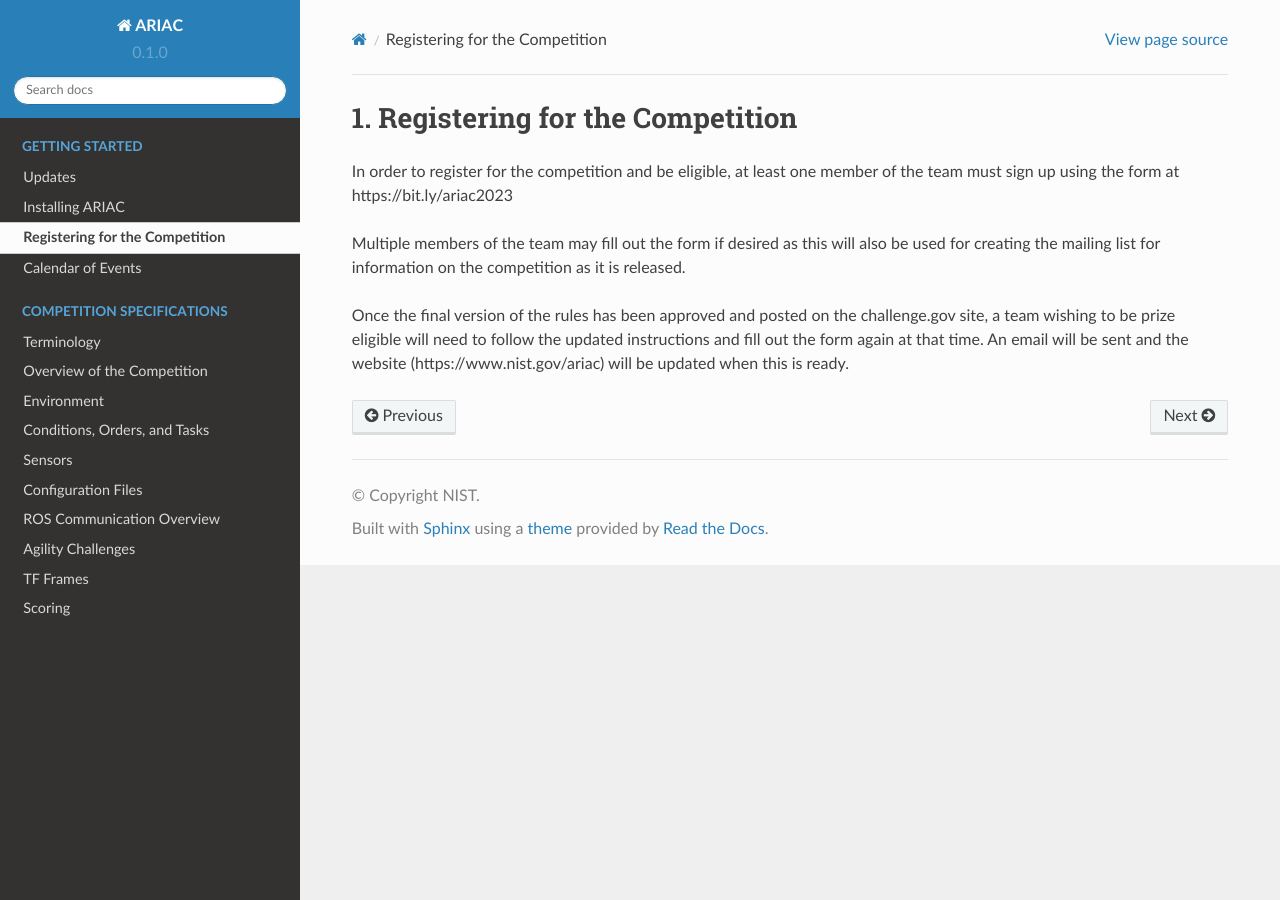
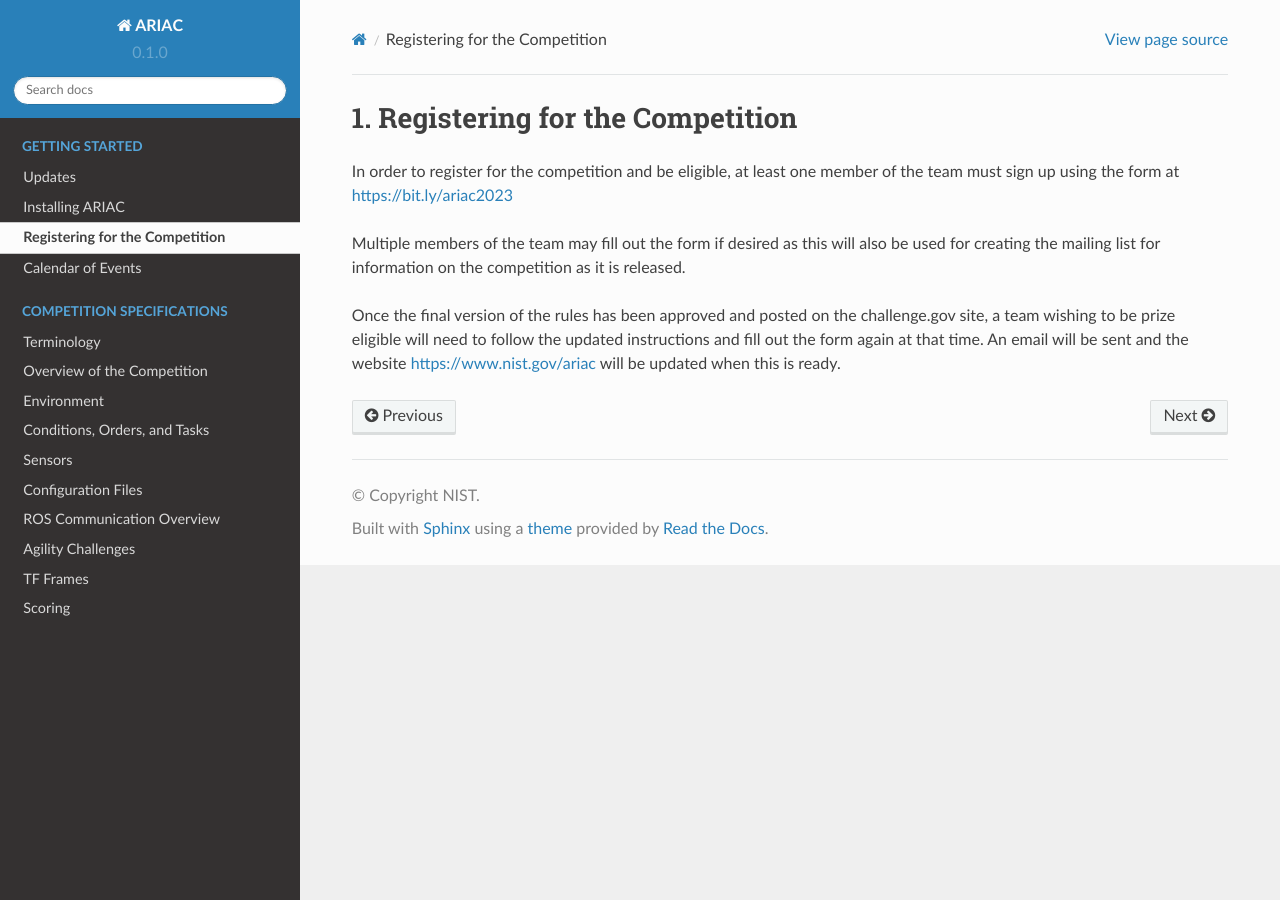
Before and after one commit to usnistgov/ARIAC, a Sphinx documentation site: the page built from docs/getting_started/registering.md, in a window 1280 px wide. Built offline with Sphinx 7.4.7 and the Read the Docs theme 2.0.0, drawn with Linux system fonts in a browser that asks for light colours; part of the change alters nothing that is shown.

```diff
--- a/docs/getting_started/registering.md
+++ b/docs/getting_started/registering.md
@@ -1,6 +1,10 @@
 # Registering for the Competition
-In order to register for the competition and be eligible, at least one member of the team must sign up using the form at https://bit.ly/ariac2023
+In order to register for the competition and be eligible, at least one member of the team must sign up using the form at [https://bit.ly/ariac2023]
+
+[https://bit.ly/ariac2023]: https://bit.ly/ariac2023
 
 Multiple members of the team may fill out the form if desired as this will also be used for creating the mailing list for information on the competition as it is released.
 
-Once the final version of the rules has been approved and posted on the challenge.gov site, a team wishing to be prize eligible will need to follow the updated instructions and fill out the form again at that time. An email will be sent and the website (https://www.nist.gov/ariac) will be updated when this is ready.
+Once the final version of the rules has been approved and posted on the challenge.gov site, a team wishing to be prize eligible will need to follow the updated instructions and fill out the form again at that time. An email will be sent and the website [https://www.nist.gov/ariac] will be updated when this is ready.
+
+[https://www.nist.gov/ariac]: https://www.nist.gov/ariac
```
